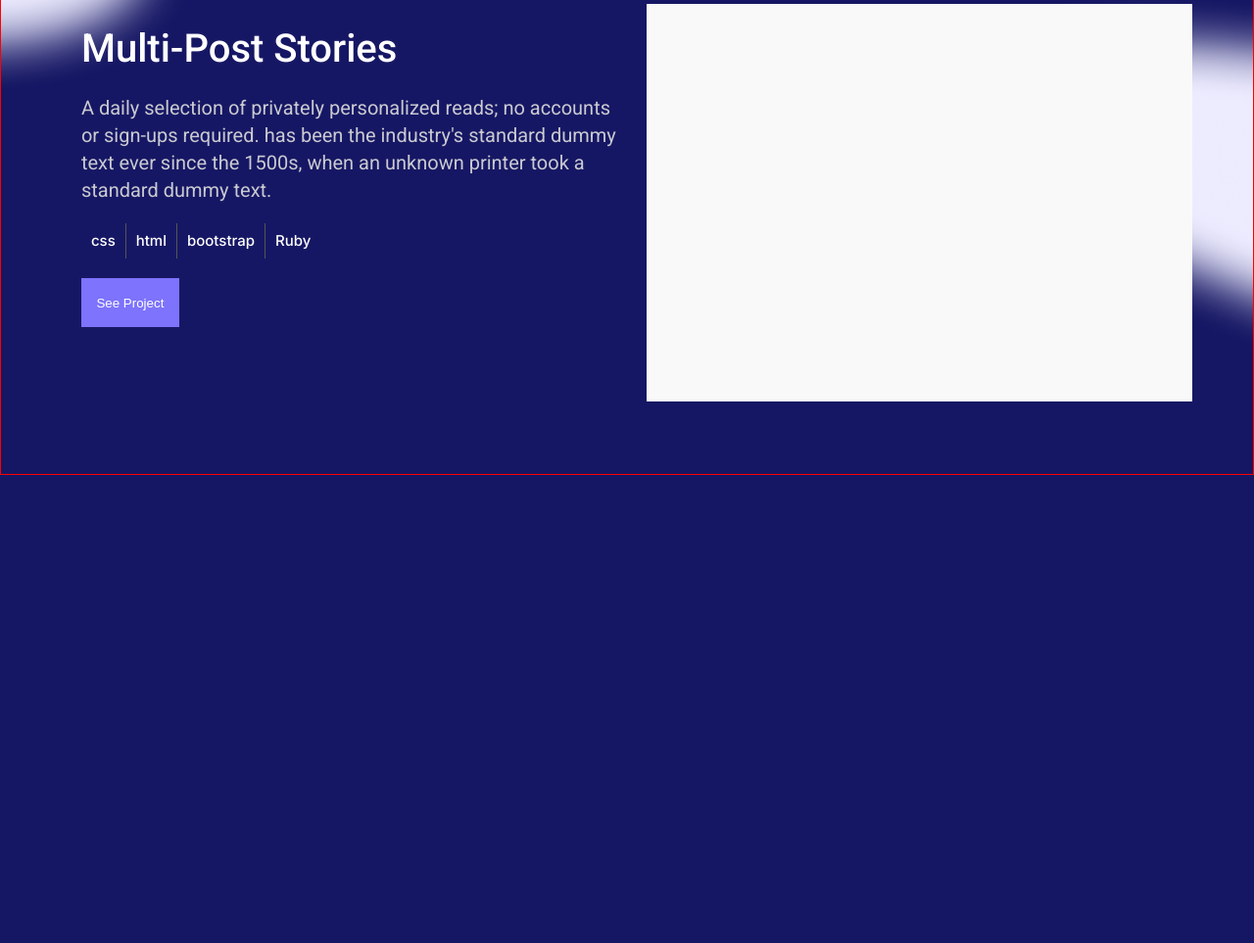
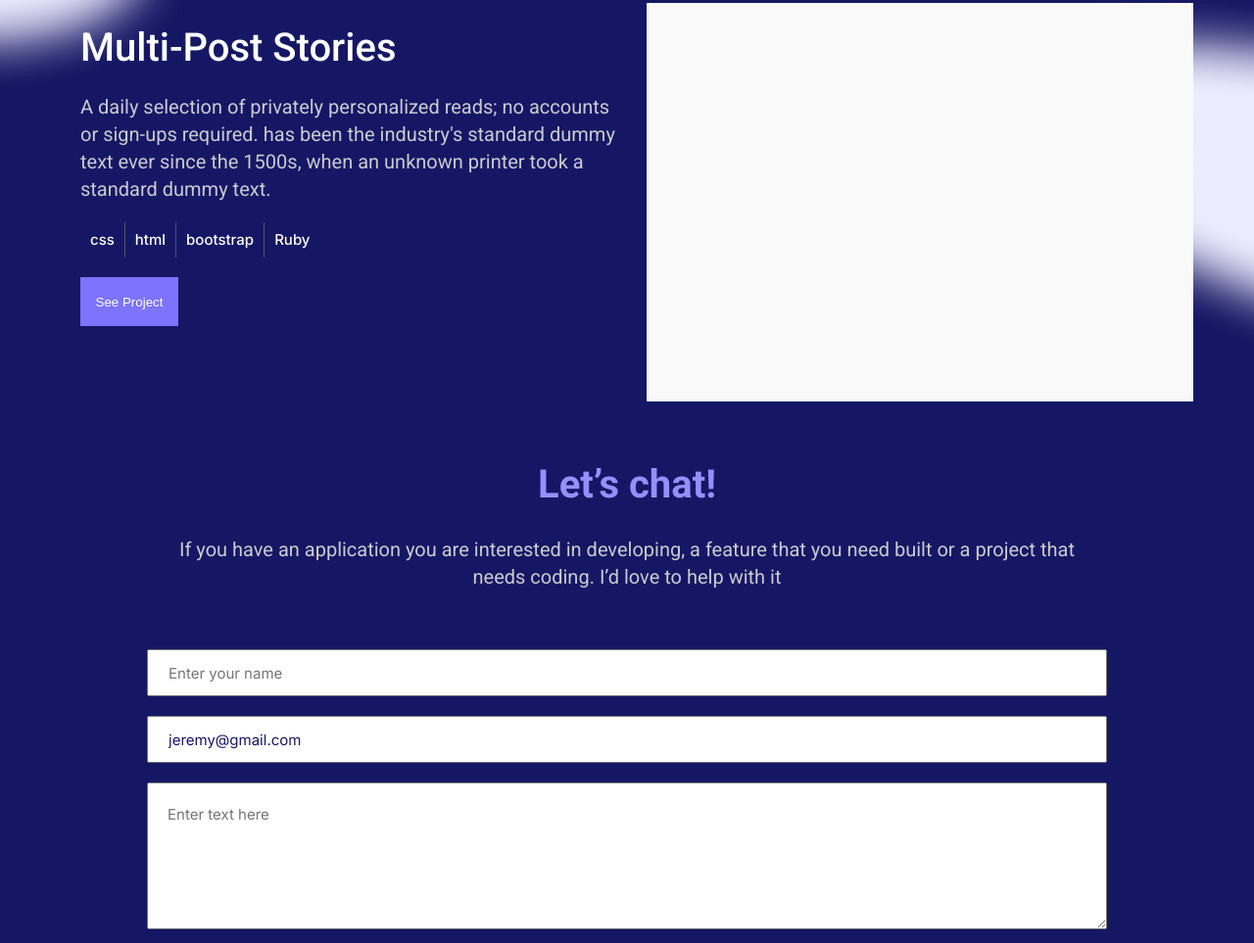
Before and after one commit to Chrissiku/desktop, a website: page index.html in a window 1280 px wide. Shown: the part 2454-3417 px from the top of the page at 98% size. Before the commit the page ends 2939 px from the top, so only its background shows below. Drawn offline with Linux system fonts and the light colour scheme.

Commit message:
Add contact form and footer part for the project

```diff
--- a/css/style.css
+++ b/css/style.css
@@ -193,7 +193,6 @@ section.about {
   width: 100%;
   margin: auto;
   padding: 20px;
-  border: 1px solid red;
 }
 
 section.about h2 {
@@ -265,7 +264,92 @@ section.about .card .card-detail .card-link ul li a {
   color: #fff;
 }
 
-/* Media Queries */
+section.contact {
+  display: flex;
+  flex-direction: column;
+  align-items: center;
+}
+
+section.contact .contact-title1 {
+  display: none;
+}
+
+section.contact .title {
+  font-size: 32px;
+  line-height: 44px;
+  font-weight: 500;
+  font-family: "Roboto", sans-serif;
+}
+
+section.contact .contact-text {
+  padding: 20px;
+  text-align: center;
+}
+
+section.contact .contact-text p {
+  font-size: 16px;
+  line-height: 24px;
+  font-weight: 400;
+  font-family: "Inter", sans-serif;
+  color: #cacad1;
+}
+
+section.contact .contact-form {
+  width: 100%;
+  padding: 0 20px;
+}
+
+section.contact .contact-form form {
+  display: flex;
+  flex-direction: column;
+  gap: 20px;
+  align-items: center;
+}
+
+section.contact .contact-form form input {
+  width: 100%;
+  height: 48px;
+}
+
+section.contact .contact-form form input,
+section.contact .contact-form form textarea {
+  font-family: "Inter", sans-serif;
+  font-size: 15px;
+  font-weight: 400;
+  line-height: 24px;
+  color: #191765;
+  padding: 20px;
+}
+
+section.contact .contact-form form textarea {
+  width: 100%;
+  height: 150px;
+  padding: 20px;
+}
+
+footer {
+  display: flex;
+  flex-direction: column;
+  justify-content: space-between;
+  align-items: center;
+  width: 100%;
+  margin: 20px 0;
+
+}
+
+footer .foot-line {
+  border: 1px solid #3a3837;
+  width: 100%;
+}
+
+footer .footer-content p a {
+  color: #fff;
+  font-size: 20px;
+  line-height: 28px;
+  font-weight: 400;
+  font-family: "Roboto", sans-serif;
+}
+/* Media Query for Desktop vesion */
 
 @media screen and (min-width: 768px) {
   header .logo {
@@ -365,14 +449,10 @@ section.about .card .card-detail .card-link ul li a {
   }
 
   section.about .card .card-image img {
-    width : 100%;
+    width: 100%;
     height: 100%;
     object-fit: cover;
   }
-
-  /* section.about .card .card-detail {
-
-  } */
 
   section.about .pair .card-detail {
     grid-row-end: 1;
@@ -392,4 +472,46 @@ section.about .card .card-detail .card-link ul li a {
     line-height: 28px;
     color: #cacad1;
   }
+
+  section.contact {
+    padding: 0 130px;
+  }
+
+  section.contact .contact-title1 {
+    display: block;
+  }
+
+  section.contact .contact-title2 {
+    display: none;
+  }
+
+  section.contact .title {
+    font-size: 40px;
+    line-height: 24px;
+    font-weight: 700;
+    font-family: "Roboto", sans-serif;
+  }
+
+  section.contact .contact-text {
+    padding: 40px;
+    text-align: center;
+  }
+
+  section.contact .contact-text p {
+    font-size: 20px;
+    line-height: 28px;
+    font-weight: 400;
+    font-family: "Roboto", sans-serif;
+  }
+
+  section.contact .contact-form {
+    margin: 20px 0;
+  }
+
+  footer .footer-content{
+    display: flex;
+    justify-content: space-between;
+    align-items: center;
+    gap: 10px;
+  }
 }
--- a/index.html
+++ b/index.html
@@ -210,9 +210,71 @@
     </section>
 
     <!-- contact section -->
-    <section class="contact"></section>
+    <section class="contact">
+      <h3 class="color2 title contact-title1">Let’s chat!</h3>
+      <h3 class="color2 title contact-title2">CONTACT US</h3>
+      <div class="contact-text">
+        <p>
+          If you have an application you are interested in developing, a feature
+          that you need built or a project that needs coding. I’d love to help
+          with it
+        </p>
+      </div>
+      <div class="contact-form">
+        <form action="https://formspree.io/f/xayvleal" method="post">
+          <input
+            type="text"
+            name="user_name"
+            id="user_name"
+            maxlength="30"
+            required
+            placeholder="Enter your name"
+          />
+          <input
+            type="email"
+            required
+            name="user_email"
+            id="user_email"
+            placeholder="Enter your Email"
+            value="jeremy@gmail.com"
+          />
+          <textarea
+            name="msg"
+            id="msg"
+            cols="20"
+            rows="5"
+            maxlength="500"
+            required
+            placeholder="Enter text here"
+          ></textarea>
+          <button type="submit" class="btn">See Project</button>
+        </form>
+      </div>
+    </section>
 
     <!-- Footer section -->
-    <footer></footer>
+    <footer>
+      <div class="foot-line"></div>
+      <div class="footer-content">
+        <ul class="social">
+          <li>
+            <a href=""><i class="fa-brands fa-github-square"></i></a>
+          </li>
+          <li>
+            <a href=""><i class="fa-brands fa-linkedin-in"></i></a>
+          </li>
+          <li>
+            <a href=""><i class="fa-regular fa-hand-peace"></i></a>
+          </li>
+          <li>
+            <a href=""><i class="fa-brands fa-twitter"></i></a>
+          </li>
+          <li>
+            <a href=""><i class="fa-solid fa-m"></i></a>
+          </li>
+        </ul>
+        <p><a href="mailto:chrissiku5@gmail.com">chrissiku5@gmail.com</a></p>
+      </div>
+    </footer>
   </body>
 </html>
```
